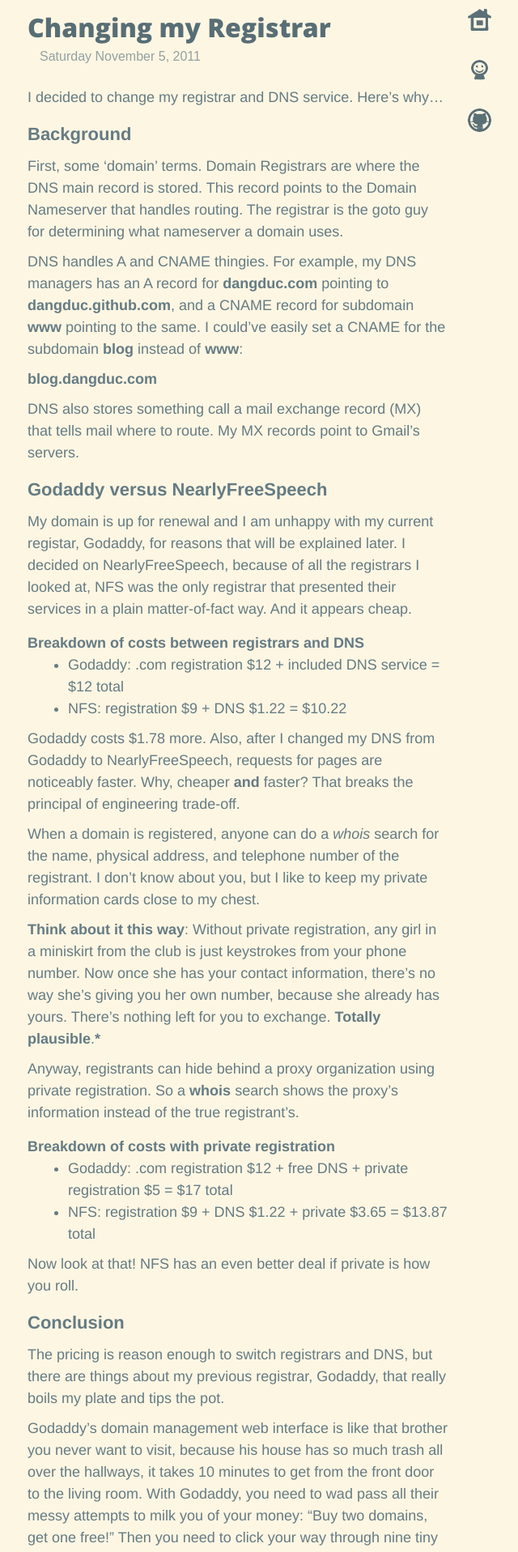
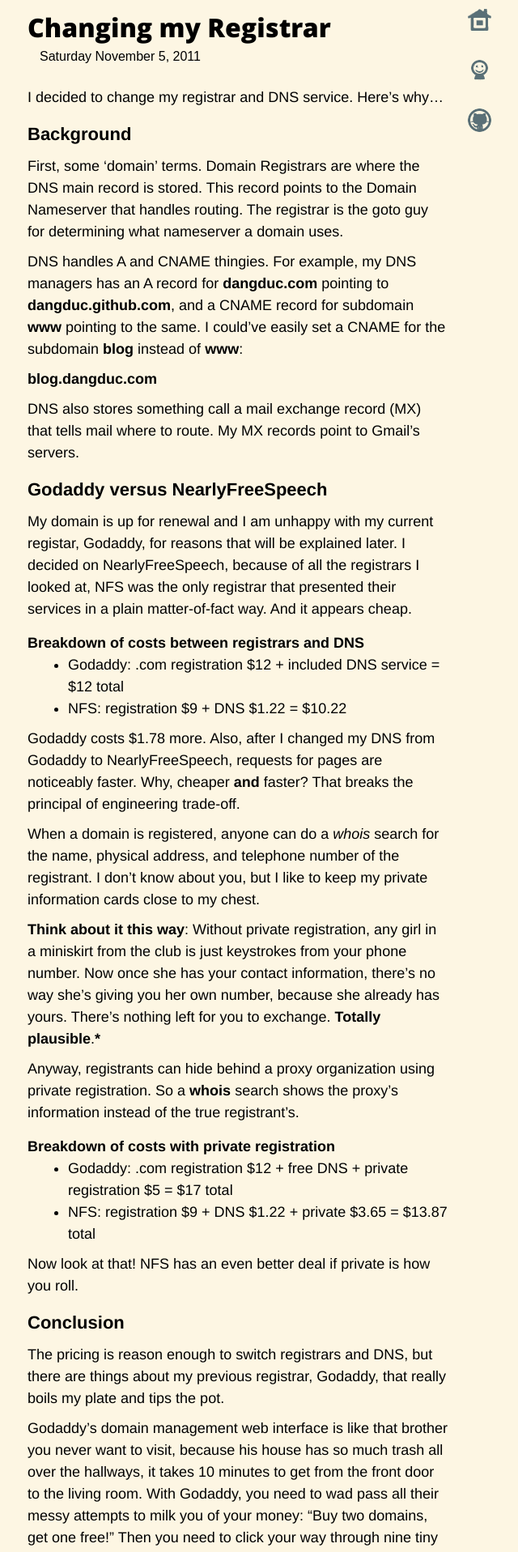
Before and after one commit to dangduc/dangduc.github.com, a Jekyll site: the page built from _posts/2011-11-5-changing-my-registrar.md, in a window 1280 px wide. Shown: the top 1917 px of the page at 81% size, without its empty margins (296-936 px from the left). Built offline with Jekyll 4.4.1, drawn with Linux system fonts in a browser that asks for light colours; some web fonts are replaced; Markdown is read by kramdown in place of the engine named in the settings.

Commit message:
made type black, starting to stray from Solarized

```diff
--- a/css/style.css
+++ b/css/style.css
@@ -107,7 +107,7 @@
 
 div.post {
   font-family: helvetica, arial,serif;
-  color: #657B83;
+  color: black;
   font-size: 18px;
   padding: 10px 0 10px 0;
   margin: 0 0 10px 0;
@@ -115,7 +115,7 @@
 
 div.post h1 {
   font-family: 'Open Sans',arial,sans-serif;
-  color: #268bd2;
+  color: black;
   font-size: 32px;
   font-weight: bold;
 }
@@ -126,12 +126,12 @@
 
 div.post h1 a:link {
   text-decoration: none;
-  color: #586e75;
+  color: black;
 }
 
 div.post h1 a:visited {
   text-decoration: none;
-  color: #586e75;
+  color: black;
 }
 
 div.post h1 a:hover {
@@ -139,13 +139,13 @@
 }
 
 div.post h2 {
-  color: #657B83;
+  color: black;
   font-size: 22px;
   margin: 15px 0 0 0;
 }
 
 div.post h3 {
-  color: #657B83;
+  color: black;
   font-size: 18px;
   margin: 15px 0 0 0;
 }
@@ -177,7 +177,6 @@
   text-align: left;
   padding: 0 0 15px 15px;
   font-family: arial,sans-serif;
-  color: #93A1A1;
   font-size: 16px;
 }
 
```
